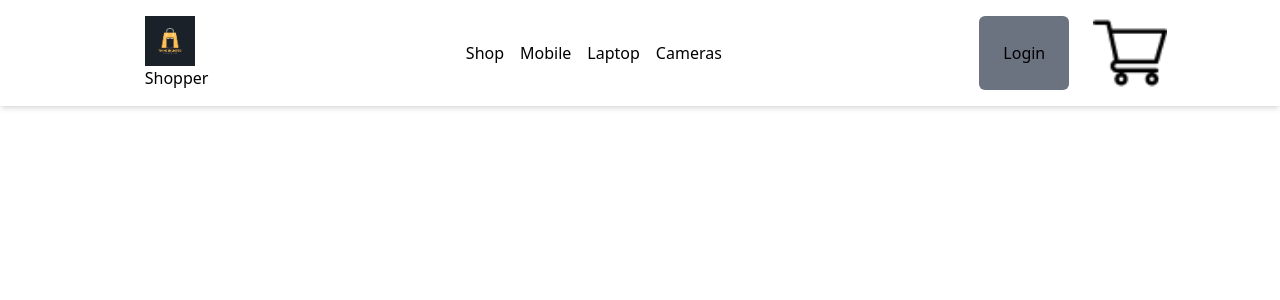
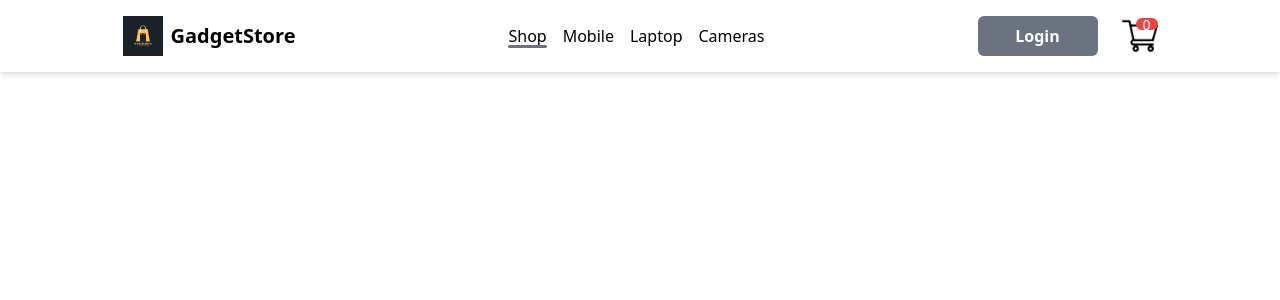
Before and after one commit to ajey108/EcommMernapp, a React (Vite) app in the folder frontend/: page / in a window 1280 px wide. Shown: the top 300 px of the page. Built offline with nearby package versions, Linux system fonts and the light colour scheme.

Commit message:
update Navbar

```diff
--- a/frontend/src/Components/Navbar.jsx
+++ b/frontend/src/Components/Navbar.jsx
@@ -1,35 +1,43 @@
-import React from 'react'
-import logo from  '../assets/logo.png'
-import cart_icon from  '../assets/cart_icon.png'
+import React, { useState } from 'react';
+import logo from '../assets/logo.png';
+import cart_icon from '../assets/cart_icon.png';
 
 const Navbar = () => {
+  const [menu, setMenu] = useState("Shop");
+
   return (
-    <div className='flex justify-around p-4 shadow-md '>
-
-      <div className=''>
-      <img src={logo} alt="" className='w-[50px] h-[50px]' />
-      <h1>Shopper</h1>
+    <div className='flex justify-around p-4 shadow-md'>
+      <div className='flex items-center'>
+        <img src={logo} alt="Logo" className='w-[40px] h-[40px]' />
+        <h1 className='ml-2 text-xl font-bold'>GadgetStore</h1>
       </div>
       <ul className="flex justify-center items-center gap-4">
-
-      <li>Shop</li>
- <li>Mobile</li>
- <li>Laptop</li>
- <li>Cameras</li>
-
+        <li onClick={() => setMenu('Shop')} className="relative cursor-pointer">
+          Shop
+          {menu === "Shop" && <hr className='absolute bottom-0 left-0 w-full h-[3px] bg-gray-500 rounded-[10px] border-none' />}
+        </li>
+        <li onClick={() => setMenu('Mobile')} className="relative cursor-pointer">
+          Mobile
+          {menu === "Mobile" && <hr className='absolute bottom-0 left-0 w-full h-[3px] bg-gray-500 rounded-[10px] border-none' />}
+        </li>
+        <li onClick={() => setMenu('Laptop')} className="relative cursor-pointer">
+          Laptop
+          {menu === "Laptop" && <hr className='absolute bottom-0 left-0 w-full h-[3px] bg-gray-500 rounded-[10px] border-none' />}
+        </li>
+        <li onClick={() => setMenu('Cameras')} className="relative cursor-pointer">
+          Cameras
+          {menu === "Cameras" && <hr className='absolute bottom-0 left-0 w-full h-[3px] bg-gray-500 rounded-[10px] border-none' />}
+        </li>
       </ul>
-
-      <div className='nav-logcart flex gap-6'>
-        <button className='py-2 px-6 bg-gray-500 rounded-md'>Login</button>
-        <img src={cart_icon} alt="" />
+      <div className="nav-logcart flex gap-6 justify-center items-center relative">
+        <button className="w-[120px] h-[40px] bg-gray-500 text-white rounded-md font-semibold hover:bg-gray-600 hover:scale-105 active:bg-gray-700 active:scale-95 focus:outline-none focus:ring-2 focus:ring-gray-500 focus:ring-opacity-50 transition transform duration-200 ease-in-out">Login</button>
+        <div className="relative">
+          <img src={cart_icon} alt="Cart Icon" className='w-9 h-9' />
+          <div className="absolute top-0 right-0 w-[22px] h-[12px] flex justify-center items-center rounded-full text-[14px] bg-red-500 text-white">0</div>
+        </div>
       </div>
-
-
-
-
     </div>
-
-  )
+  );
 }
 
-export default Navbar
+export default Navbar;
```
Also changed, not shown: frontend/src/Pages/LoginSignup.jsx (added, +9 -0 lines), frontend/src/Pages/Product.jsx (added, +9 -0 lines), frontend/src/Pages/Shop.jsx (added, +9 -0 lines), frontend/src/Pages/ShopCategory.jsx (added, +9 -0 lines).
